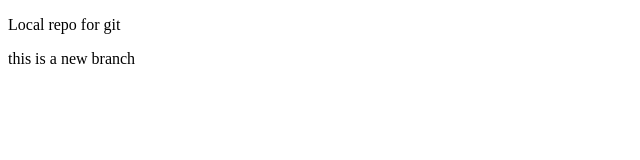
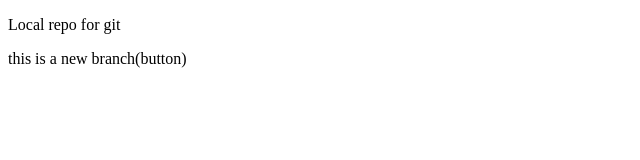
Before and after one commit to himansumathan/localrepo, a plain HTML site: page index.html in a window 1280 px wide. Shown: the full height of the page, 0-640 px from the left. Drawn offline with Linux system fonts and the light colour scheme.

```diff
--- a/index.html
+++ b/index.html
@@ -9,7 +9,7 @@
     <p>Local repo for git</p>
 
     <p>
-        this is  a new branch
+        this is  a new branch(button)
 
     </p>
 </body>
```
